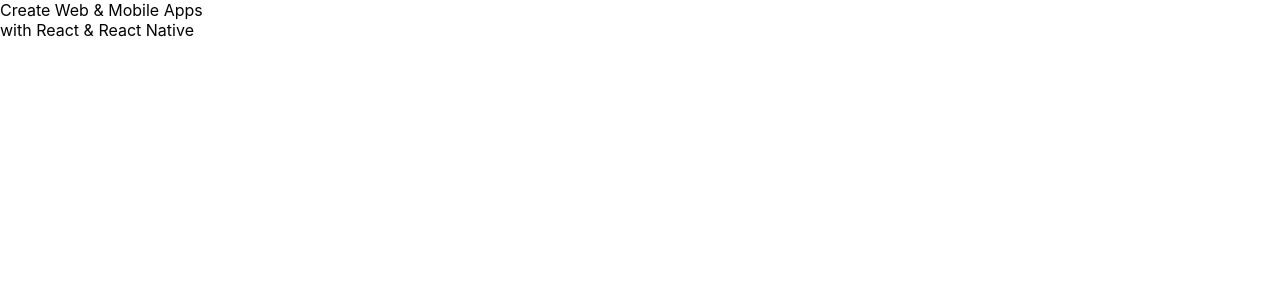
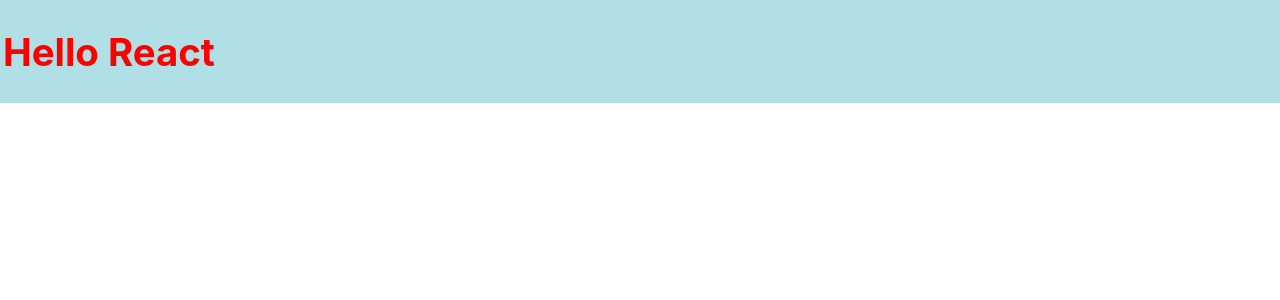
Before and after one commit to RaytinaRei/app1, a React (Create React App) app: page / in a window 1280 px wide. Shown: the top 300 px of the page. Built offline with nearby package versions, Linux system fonts and the light colour scheme.

Commit message:
Update App.js with css inline

```diff
--- a/src/App.js
+++ b/src/App.js
@@ -1,16 +1,18 @@
 import './App.css';
 
 function App() {
-  let r ='React'
-  let rn ='React Native'
-  const el =(
-    <div>
-      Create Web & Mobile Apps <br/>
-      with {r} & {rn}
+    const divstyle ={
+      color: 'red',
+      backgroundColor: 'powderblue',
+      fontSize: 'larger',
+      padding: '3px',
+    }
+
+
+  return (
+    <div style={divstyle}>
+      <h1>Hello React</h1>
     </div>
-  )
-  return (
-    el
   );
 }
 
```
